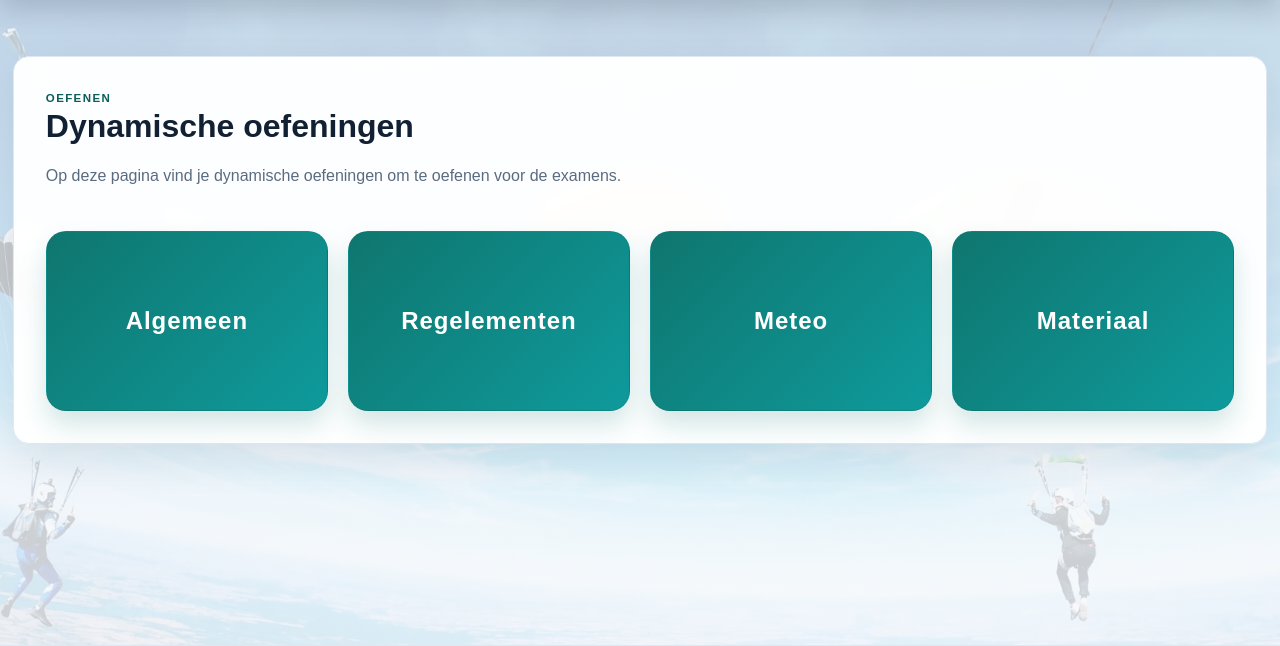
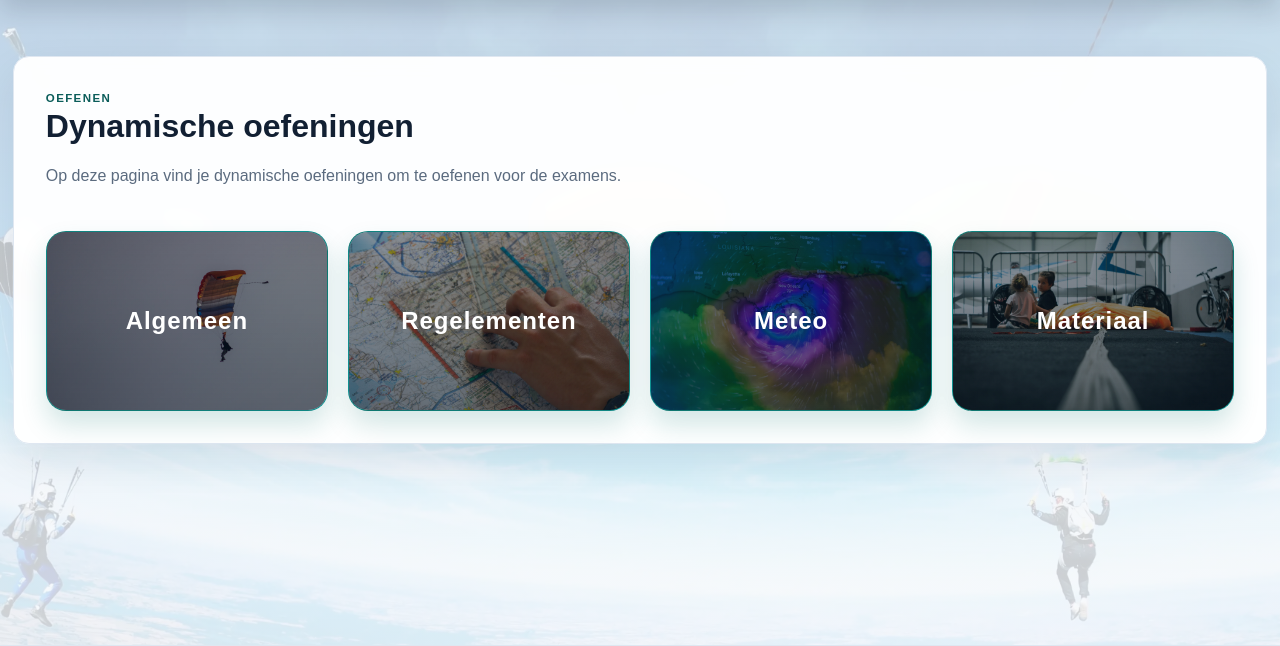
Before and after one commit to Ultimatevirus/skydive-theorie, a Flask app: page /oefenen in a window 1280 px wide. Shown: the part 77-723 px from the top of the page. Run offline with Flask 3, Linux system fonts and the light colour scheme; some libraries are stand-ins or nearby versions.

Commit message:
Added new branding

```diff
--- a/static/style.css
+++ b/static/style.css
@@ -1079,6 +1079,43 @@ textarea {
     background: linear-gradient(135deg, #0d6d69 0%, #0e8b8d 100%);
 }
 
+.category-card {
+    position: relative;
+    overflow: hidden;
+    isolation: isolate;
+}
+
+.category-card::before {
+    position: absolute;
+    z-index: -1;
+    inset: 0;
+    background-image: linear-gradient(rgba(8, 24, 40, 0.48), rgba(8, 24, 40, 0.62)), var(--category-image);
+    background-position: center;
+    background-size: cover;
+    content: "";
+    transition: transform 180ms ease;
+}
+
+.category-card:hover::before {
+    transform: scale(1.04);
+}
+
+.category-card--algemeen {
+    --category-image: url("branding/parachutist.webp");
+}
+
+.category-card--regelementen {
+    --category-image: url("branding/airspace.webp");
+}
+
+.category-card--meteo {
+    --category-image: url("branding/meteo.webp");
+}
+
+.category-card--materiaal {
+    --category-image: url("branding/packing.webp");
+}
+
 .choice-label {
     display: block;
 }
--- a/templates/oefenen.html
+++ b/templates/oefenen.html
@@ -15,16 +15,16 @@
         </div>
 
         <div class="choice-grid" aria-label="{{ t('Kies een onderwerp') }}">
-            <a href="{{ url_for('practice_category', category='algemeen') }}" class="choice-card option-card">
+            <a href="{{ url_for('practice_category', category='algemeen') }}" class="choice-card option-card category-card category-card--algemeen">
                 <span class="choice-label">{{ t('Algemeen') }}</span>
             </a>
-            <a href="{{ url_for('practice_category', category='regelementen') }}" class="choice-card option-card">
+            <a href="{{ url_for('practice_category', category='regelementen') }}" class="choice-card option-card category-card category-card--regelementen">
                 <span class="choice-label">{{ t('Regelementen') }}</span>
             </a>
-            <a href="{{ url_for('practice_category', category='meteo') }}" class="choice-card option-card">
+            <a href="{{ url_for('practice_category', category='meteo') }}" class="choice-card option-card category-card category-card--meteo">
                 <span class="choice-label">{{ t('Meteo') }}</span>
             </a>
-            <a href="{{ url_for('practice_category', category='material') }}" class="choice-card option-card">
+            <a href="{{ url_for('practice_category', category='material') }}" class="choice-card option-card category-card category-card--materiaal">
                 <span class="choice-label">{{ t('Materiaal') }}</span>
             </a>
         </div>
```
Also changed, not shown: static/branding/airspace.webp (added), static/branding/meteo.webp (added), static/branding/packing.webp (added), static/branding/parachutist.webp (added), static/branding/vfs.webp (added), static/branding/wingsuit.webp (added).
